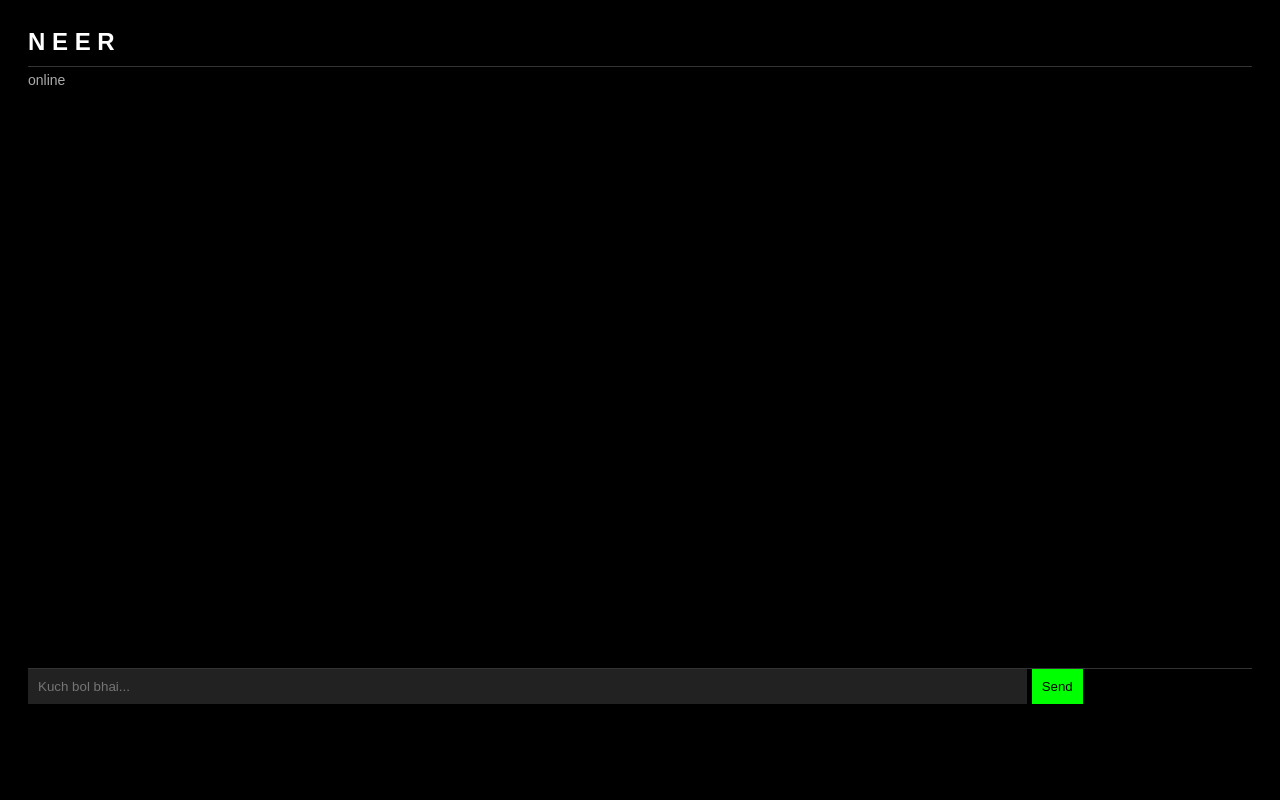
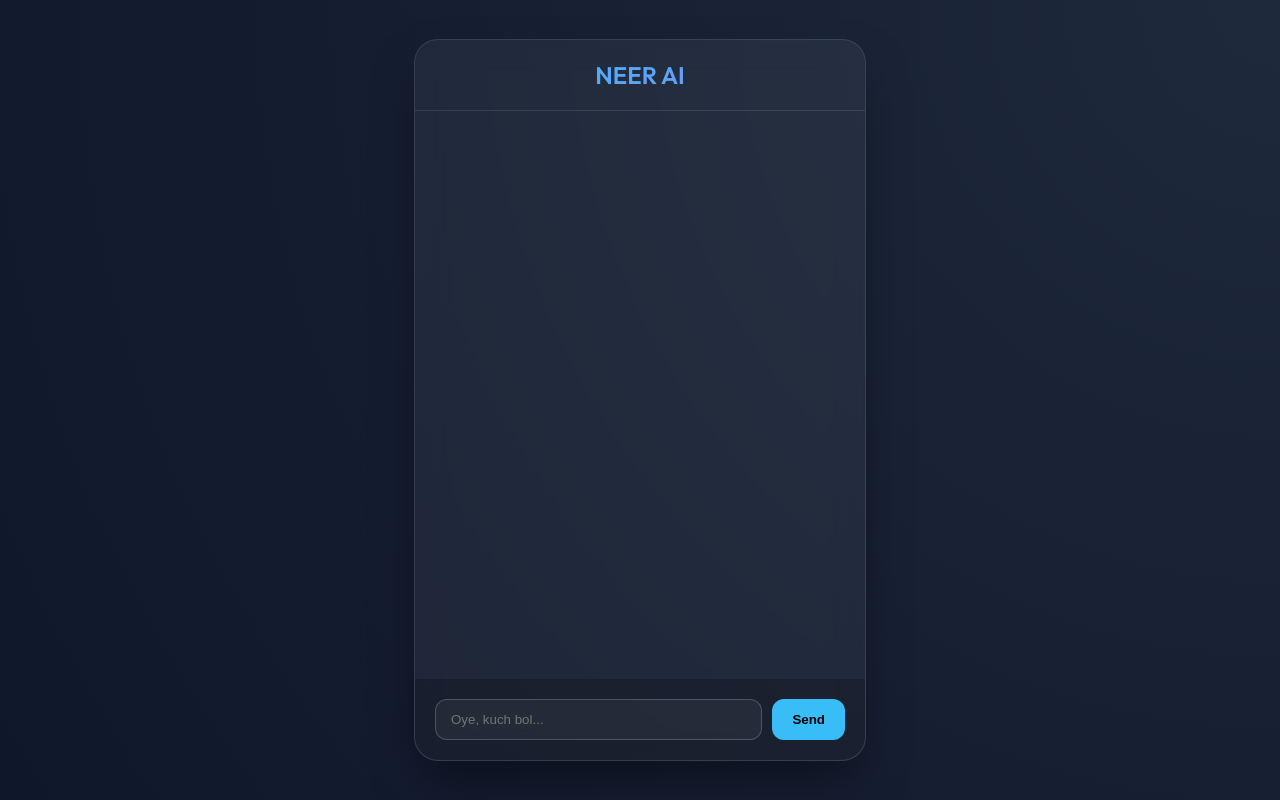
Before and after one commit to neerborana17-beep/Neer-Ai-For-CP, a Flask app: page / in a window 1280 px wide. Run offline with Flask 3, Linux system fonts and the light colour scheme.

Commit message:
Update index.html

```diff
--- a/templates/index.html
+++ b/templates/index.html
@@ -3,47 +3,169 @@
 <head>
     <meta charset="UTF-8">
     <meta name="viewport" content="width=device-width, initial-scale=1.0">
-    <link rel="manifest" href="/static/manifest.json">
-    <title>NEER</title>
+    <title>Neer AI | CP's Friend</title>
+    <link href="https://fonts.googleapis.com/css2?family=Outfit:wght@300;400;600&display=swap" rel="stylesheet">
     <style>
-        body { background: #000; color: #fff; font-family: sans-serif; padding: 20px; }
-        .header { font-weight: bold; font-size: 24px; border-bottom: 1px solid #333; padding-bottom: 10px; }
-        .status { font-size: 14px; color: #aaa; margin-top: 5px; }
-        #chat-box { height: 70vh; overflow-y: auto; margin-top: 20px; border-bottom: 1px solid #333; }
-        .user { color: #0f0; }
-        .neer { color: #0cf; }
-        input { width: 80%; padding: 10px; background: #222; border: none; color: #fff; }
-        button { padding: 10px; background: #0f0; border: none; }
+        :root {
+            --bg-color: #0f172a;
+            --glass-bg: rgba(255, 255, 255, 0.05);
+            --accent-color: #38bdf8;
+            --text-color: #f8fafc;
+        }
+
+        body {
+            font-family: 'Outfit', sans-serif;
+            background-color: var(--bg-color);
+            background-image: radial-gradient(circle at top right, #1e293b, #0f172a);
+            color: var(--text-color);
+            margin: 0;
+            display: flex;
+            justify-content: center;
+            align-items: center;
+            height: 100vh;
+            overflow: hidden;
+        }
+
+        .chat-container {
+            width: 100%;
+            max-width: 450px;
+            height: 90vh;
+            background: var(--glass-bg);
+            backdrop-filter: blur(15px);
+            border: 1px solid rgba(255, 255, 255, 0.1);
+            border-radius: 24px;
+            display: flex;
+            flex-direction: column;
+            box-shadow: 0 25px 50px -12px rgba(0, 0, 0, 0.5);
+            margin: 10px;
+        }
+
+        .header {
+            padding: 20px;
+            text-align: center;
+            border-bottom: 1px solid rgba(255, 255, 255, 0.1);
+        }
+
+        .header h1 {
+            font-size: 1.5rem;
+            margin: 0;
+            background: linear-gradient(to right, #38bdf8, #818cf8);
+            -webkit-background-clip: text;
+            -webkit-text-fill-color: transparent;
+        }
+
+        #chat-box {
+            flex: 1;
+            padding: 20px;
+            overflow-y: auto;
+            display: flex;
+            flex-direction: column;
+            gap: 15px;
+        }
+
+        .message {
+            max-width: 80%;
+            padding: 12px 16px;
+            border-radius: 16px;
+            font-size: 0.95rem;
+            line-height: 1.4;
+            animation: fadeIn 0.3s ease;
+        }
+
+        .user-message {
+            align-self: flex-end;
+            background: var(--accent-color);
+            color: #000;
+            border-bottom-right-radius: 4px;
+        }
+
+        .ai-message {
+            align-self: flex-start;
+            background: rgba(255, 255, 255, 0.1);
+            color: var(--text-color);
+            border-bottom-left-radius: 4px;
+        }
+
+        .input-area {
+            padding: 20px;
+            display: flex;
+            gap: 10px;
+            background: rgba(0, 0, 0, 0.2);
+            border-bottom-left-radius: 24px;
+            border-bottom-right-radius: 24px;
+        }
+
+        input {
+            flex: 1;
+            background: rgba(255, 255, 255, 0.05);
+            border: 1px solid rgba(255, 255, 255, 0.2);
+            padding: 12px 15px;
+            border-radius: 12px;
+            color: white;
+            outline: none;
+        }
+
+        button {
+            background: var(--accent-color);
+            border: none;
+            padding: 10px 20px;
+            border-radius: 12px;
+            font-weight: 600;
+            cursor: pointer;
+            transition: transform 0.2s;
+        }
+
+        button:active { transform: scale(0.95); }
+
+        /* Typing Animation */
+        .typing { font-style: italic; color: #94a3b8; font-size: 0.8rem; }
+
+        @keyframes fadeIn {
+            from { opacity: 0; transform: translateY(10px); }
+            to { opacity: 1; transform: translateY(0); }
+        }
     </style>
 </head>
 <body>
-    <div class="header">N E E R</div>
-    <div class="status">online</div>
-    <div id="chat-box"></div>
-    <div id="typing" style="display:none; color:#555">typing...</div>
-    <input type="text" id="userInput" placeholder="Kuch bol bhai...">
-    <button onclick="sendMsg()">Send</button>
+    <div class="chat-container">
+        <div class="header"><h1>NEER AI</h1></div>
+        <div id="chat-box"></div>
+        <div id="status" class="typing" style="padding: 0 20px; display: none;">Neer is thinking...</div>
+        <div class="input-area">
+            <input type="text" id="user-input" placeholder="Oye, kuch bol..." onkeypress="if(event.key==='Enter') sendMessage()">
+            <button onclick="sendMessage()">Send</button>
+        </div>
+    </div>
 
     <script>
-        async function sendMsg() {
-            let input = document.getElementById("userInput");
-            let box = document.getElementById("chat-box");
-            let typing = document.getElementById("typing");
+        async function sendMessage() {
+            const input = document.getElementById('user-input');
+            const chatBox = document.getElementById('chat-box');
+            const status = document.getElementById('status');
+            const msg = input.value.trim();
 
-            box.innerHTML += `<p class="user"><b>You:</b> ${input.value}</p>`;
-            typing.style.display = "block";
+            if(!msg) return;
 
-            let response = await fetch('/chat', {
-                method: 'POST',
-                headers: {'Content-Type': 'application/json'},
-                body: JSON.stringify({message: input.value})
-            });
+            // Add user message
+            chatBox.innerHTML += `<div class="message user-message">${msg}</div>`;
+            input.value = '';
+            status.style.display = 'block';
+            chatBox.scrollTop = chatBox.scrollHeight;
 
-            let data = await response.json();
-            typing.style.display = "none";
-            box.innerHTML += `<p class="neer"><b>Neer:</b> ${data.reply}</p>`;
-            input.value = "";
-            box.scrollTop = box.scrollHeight;
+            try {
+                const response = await fetch('/chat', {
+                    method: 'POST',
+                    headers: {'Content-Type': 'application/json'},
+                    body: JSON.stringify({message: msg})
+                });
+                const data = await response.json();
+                status.style.display = 'none';
+                chatBox.innerHTML += `<div class="message ai-message">${data.reply}</div>`;
+                chatBox.scrollTop = chatBox.scrollHeight;
+            } catch (e) {
+                status.style.display = 'none';
+                chatBox.innerHTML += `<div class="message ai-message">Bhai, net hag gaya! 😅</div>`;
+            }
         }
     </script>
 </body>
```
